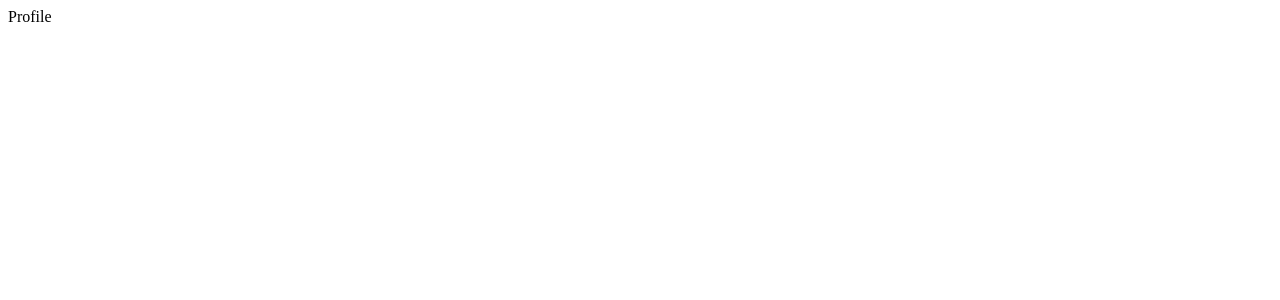
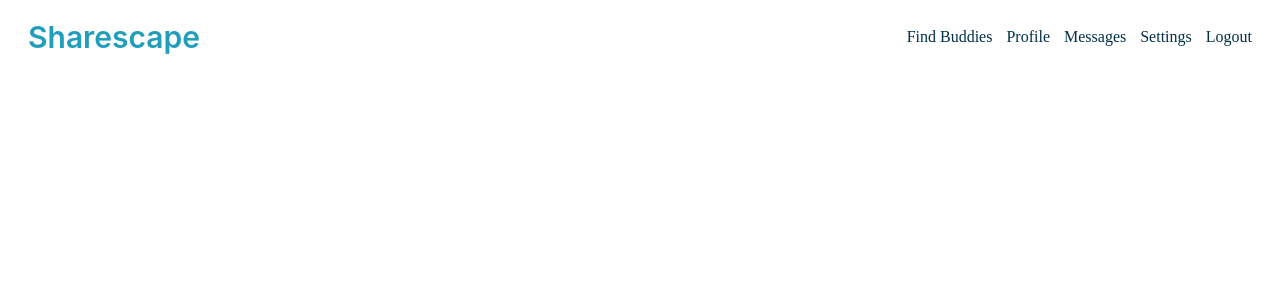
Before and after one commit to TheCoderSingh/sharescape, a Next.js app: page /profile in a window 1280 px wide. Shown: the top 300 px of the page. Built offline with nearby package versions, Linux system fonts and the light colour scheme.

Commit message:
Add header

```diff
--- a/app/profile/page.js
+++ b/app/profile/page.js
@@ -1,5 +1,11 @@
+import Header from "../components/header";
+
 const Profile = () => {
-  return <div>Profile</div>;
+  return (
+    <div>
+      <Header />
+    </div>
+  );
 };
 
 export default Profile;
```
